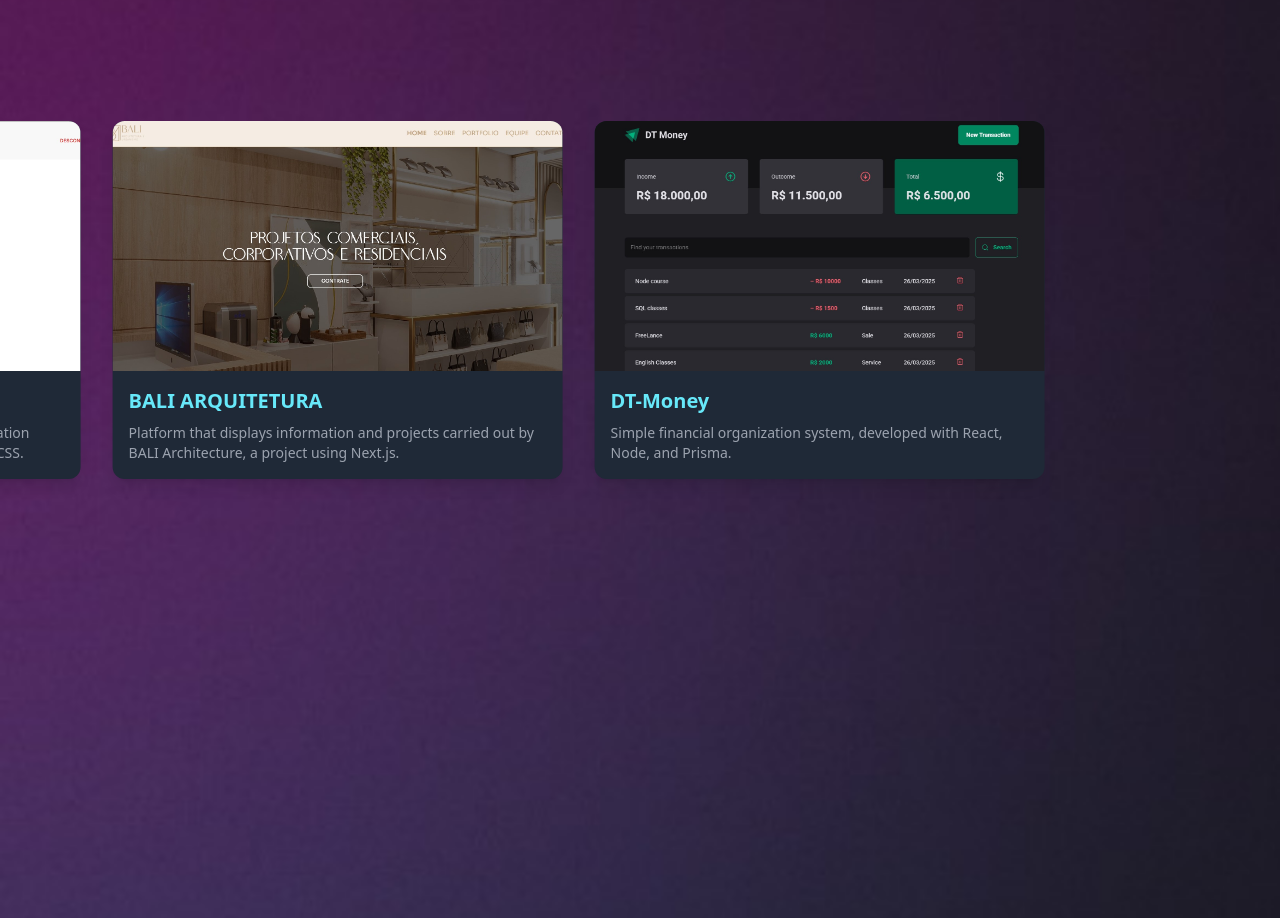
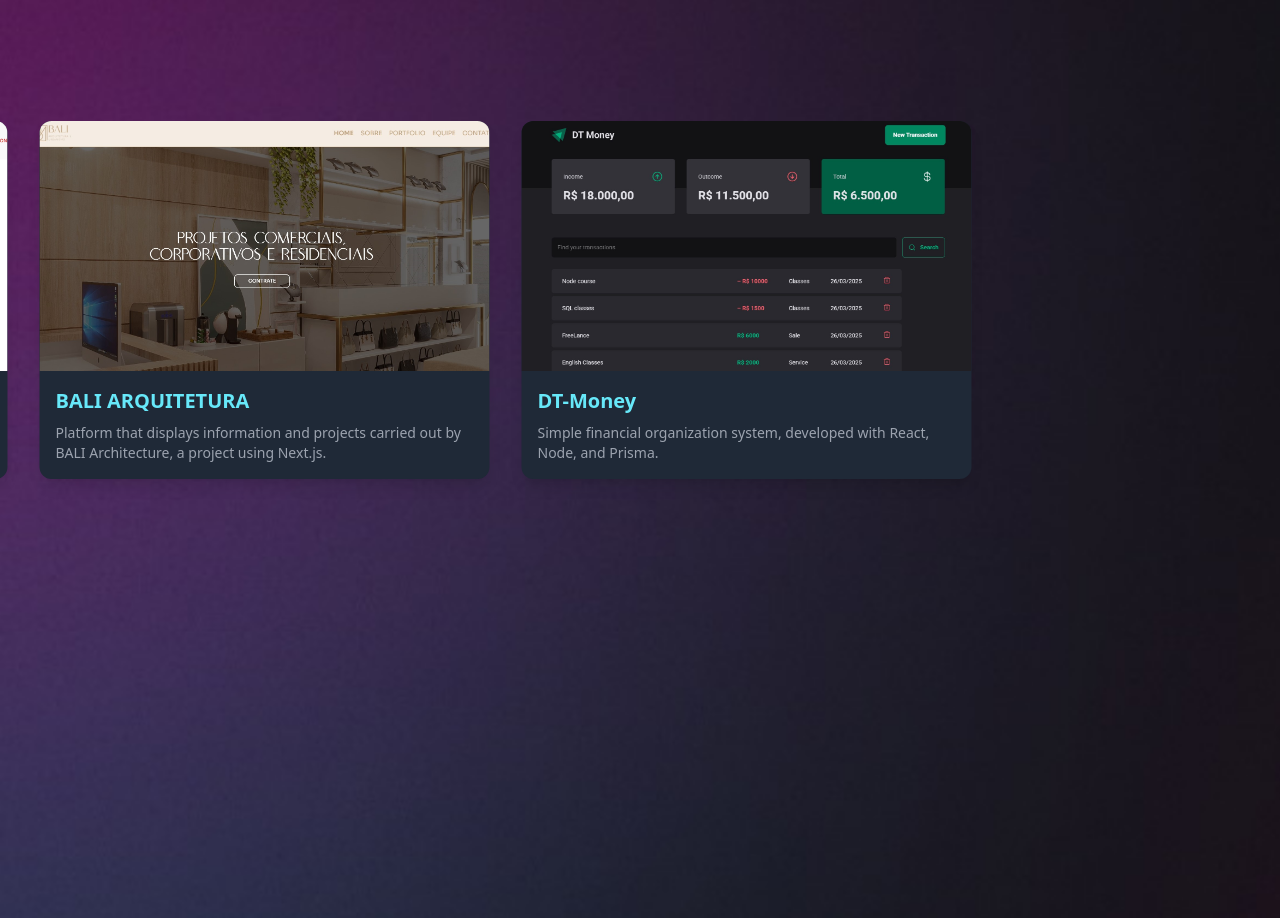
Before and after one commit to matheuszv/MatheusDev, a Next.js app: page / in a window 1280 px wide. Shown: the part 1700-2618 px from the top of the page. Built offline with nearby package versions, Linux system fonts and the light colour scheme.

Commit message:
adaptation mobile

```diff
--- a/src/app/projects.tsx
+++ b/src/app/projects.tsx
@@ -13,26 +13,26 @@ export function Projects(){
         target: targetRef,
       });
 
-      const x = useTransform(scrollYProgress, [0, 1], ["10%", "-50%"]);
+      const x = useTransform(scrollYProgress, [0, 1], ["5%", "-55%"]);
     return (
-        <section ref={targetRef} className="relative h-[300vh] bg-[url('./bg-desktop4.jpg')] bg-cover md:h-[400vh]">
+        <section ref={targetRef} className="relative h-[300vh] bg-[url('./bg-desktop4.jpg')] bg-cover">
         <div className="sticky top-0 flex h-screen items-center overflow-hidden">
-            <motion.div style={{ x }} className="flex gap-8 px-6">
-                <a href="https://lembre-lembre-app.vercel.app/fotos/" className="flex flex-col bg-gray-800 rounded-xl overflow-hidden shadow-lg hover:scale-105 transition-transform duration-300 max-w-[450px]  max-md:max-w-[330px]">
+            <motion.div style={{ x }} className="flex gap-8 px-6 max-md:gap-2">
+                <a href="https://lembre-lembre-app.vercel.app/fotos/" className="flex flex-col bg-gray-800 rounded-xl overflow-hidden shadow-lg hover:scale-105 transition-transform duration-300 max-w-[500px]  max-md:max-w-[260px]">
                     <Image src={LembreImage.src} alt="Projeto de Matheus" className="object-cover" width={450} height={250} preview={false}/>
                     <div className="p-4 max-w-[450px]">
                     <h3 className="text-xl font-semibold text-cyan-300">Lembre-Lembre</h3>
                     <p className="text-gray-400 text-sm mt-2">Complete photo and event management and organization system, developed with Next.js, Prisma, and Tailwind CSS.</p>
                     </div>
                 </a>
-                <a href="https://baliarquitetura.com/" className="flex flex-col bg-gray-800 rounded-xl overflow-hidden shadow-lg hover:scale-105 transition-transform duration-300 max-w-[450px] max-md:max-w-[330px]">
+                <a href="https://baliarquitetura.com/" className="flex flex-col bg-gray-800 rounded-xl overflow-hidden shadow-lg hover:scale-105 transition-transform duration-300 max-w-[500px] max-md:max-w-[260px]">
                     <Image src={BaliImage.src} alt="Projeto de Matheus" className="object-cover" width={450} height={250} preview={false}/>
                     <div className="p-4 max-w-[450px]">
                     <h3 className="text-xl font-semibold text-cyan-300">BALI ARQUITETURA</h3>
                     <p className="text-gray-400 text-sm mt-2">Platform that displays information and projects carried out by BALI Architecture, a project using Next.js.</p>
                     </div>
                 </a>
-                <a href="https://dt-money-mv.vercel.app/" className="flex flex-col bg-gray-800 rounded-xl overflow-hidden shadow-lg hover:scale-105 transition-transform duration-300 max-w-[450px]  max-md:max-w-[330px]">
+                <a href="https://dt-money-mv.vercel.app/" className="flex flex-col bg-gray-800 rounded-xl overflow-hidden shadow-lg hover:scale-105 transition-transform duration-300 max-w-[500px]  max-md:max-w-[260px]">
                     <Image src={DTimage.src} alt="Projeto de Matheus" className="object-cover" width={450} height={250} preview={false}/>
                     <div className="p-4 max-w-[450px]">
                     <h3 className="text-xl font-semibold text-cyan-300">DT-Money</h3>
@@ -40,7 +40,7 @@ export function Projects(){
                     </div>
                 </a>
                 {/* <a className="flex flex-col bg-gray-800 rounded-xl overflow-hidden shadow-lg hover:scale-105 transition-transform duration-300 max-w-[450px]">
-                    <Image src={matheusfoto.src} alt="Projeto de Matheus" className="object-cover" width={450} height={250} preview={false}/>
+                    <Image src={DTimage.src} alt="Projeto de Matheus" className="object-cover" width={450} height={250} preview={false}/>
                     <div className="p-4 max-w-[450px]">
                     <h3 className="text-xl font-semibold text-cyan-300">Lembre-Lembre</h3>
                     <p className="text-gray-400 text-sm mt-2">Sistema completo de gestão e organização de fotos e eventos, desenvolvido com Next.js, Prisma e Tailwind CSS.</p>
```
